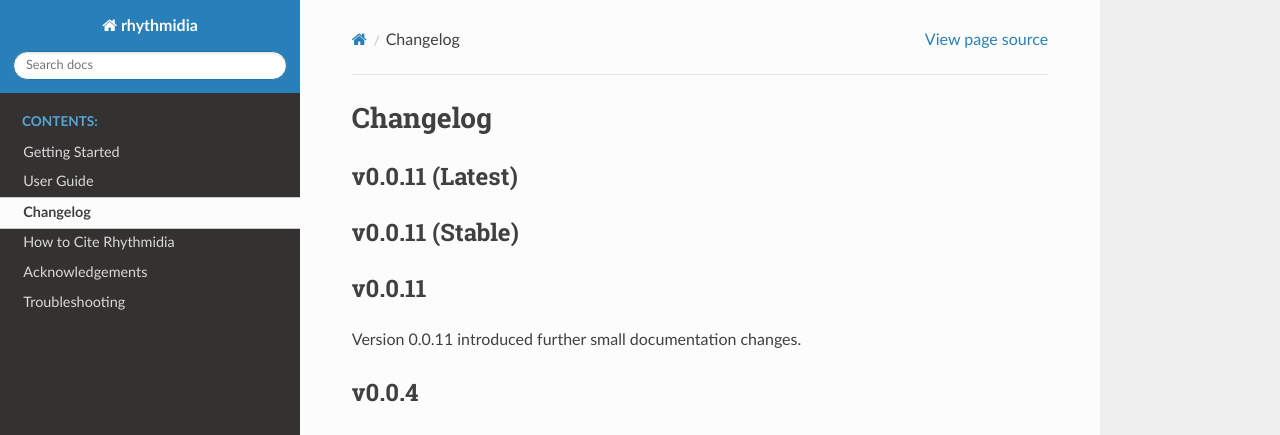
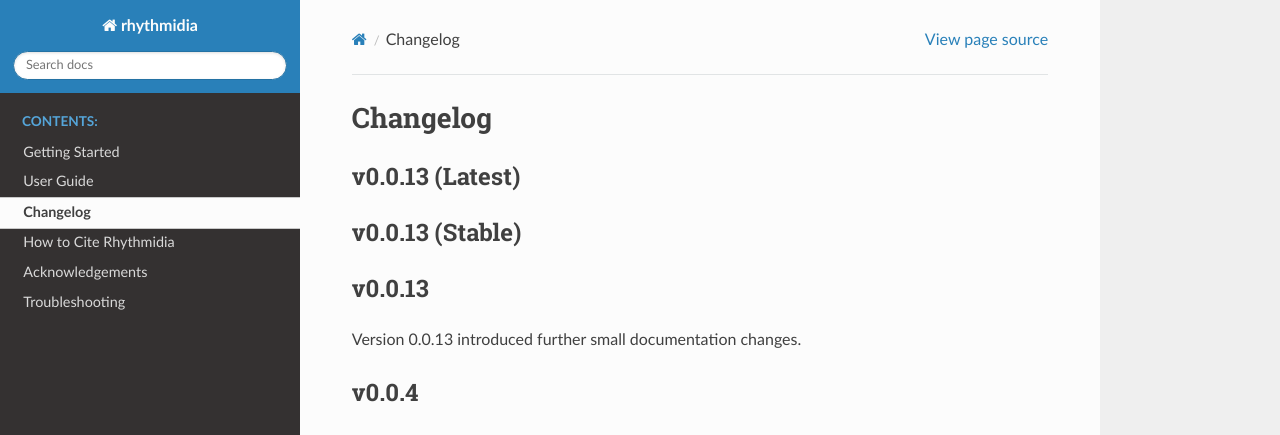
Before and after one commit to Pelham-Lab/rhythmidia, a Sphinx documentation site: the page built from docs/changelog.rst, in a window 1280 px wide. Shown: the top 435 px of the page. Built offline with Sphinx 7.4.7 and the Read the Docs theme 2.0.0, drawn with Linux system fonts in a browser that asks for light colours; the version number could not be read and is left out.

Commit message:
Updated docs

```diff
--- a/docs/changelog.rst
+++ b/docs/changelog.rst
@@ -1,15 +1,15 @@
 Changelog
 ===============
 
-v0.0.11 (Latest)
+v0.0.13 (Latest)
 ---------------
 
-v0.0.11 (Stable)
+v0.0.13 (Stable)
 ---------------
 
-v0.0.11
+v0.0.13
 ---------------
-Version 0.0.11 introduced further small documentation changes.
+Version 0.0.13 introduced further small documentation changes.
 
 v0.0.4
 ---------------
```
Also changed, not shown: README.md (+1 -1 lines).
